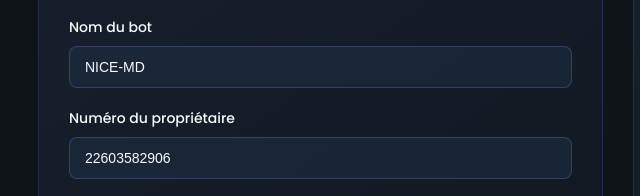
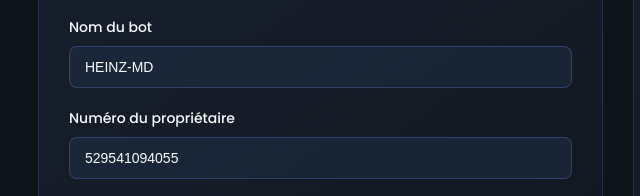
Before and after one commit to death-moon/Heinz-md-mini-bot, a website: page views/settings.html in a window 1280 px wide. Shown: the part 852-1048 px from the top of the page, 22-662 px from the left. Drawn offline with Linux system fonts and the light colour scheme; no server answers.

Commit message:
Update settings.html

```diff
--- a/views/settings.html
+++ b/views/settings.html
@@ -459,12 +459,12 @@
 
                 <div class="input-group">
                     <label class="input-label">Nom du bot</label>
-                    <input type="text" class="input-field" id="botName" value="NICE-MD">
+                    <input type="text" class="input-field" id="botName" value="HEINZ-MD">
                 </div>
 
                 <div class="input-group">
                     <label class="input-label">Numéro du propriétaire</label>
-                    <input type="tel" class="input-field" id="ownerNumber" value="22603582906">
+                    <input type="tel" class="input-field" id="ownerNumber" value="529541094055">
                 </div>
 
                 <div class="input-group">
```
